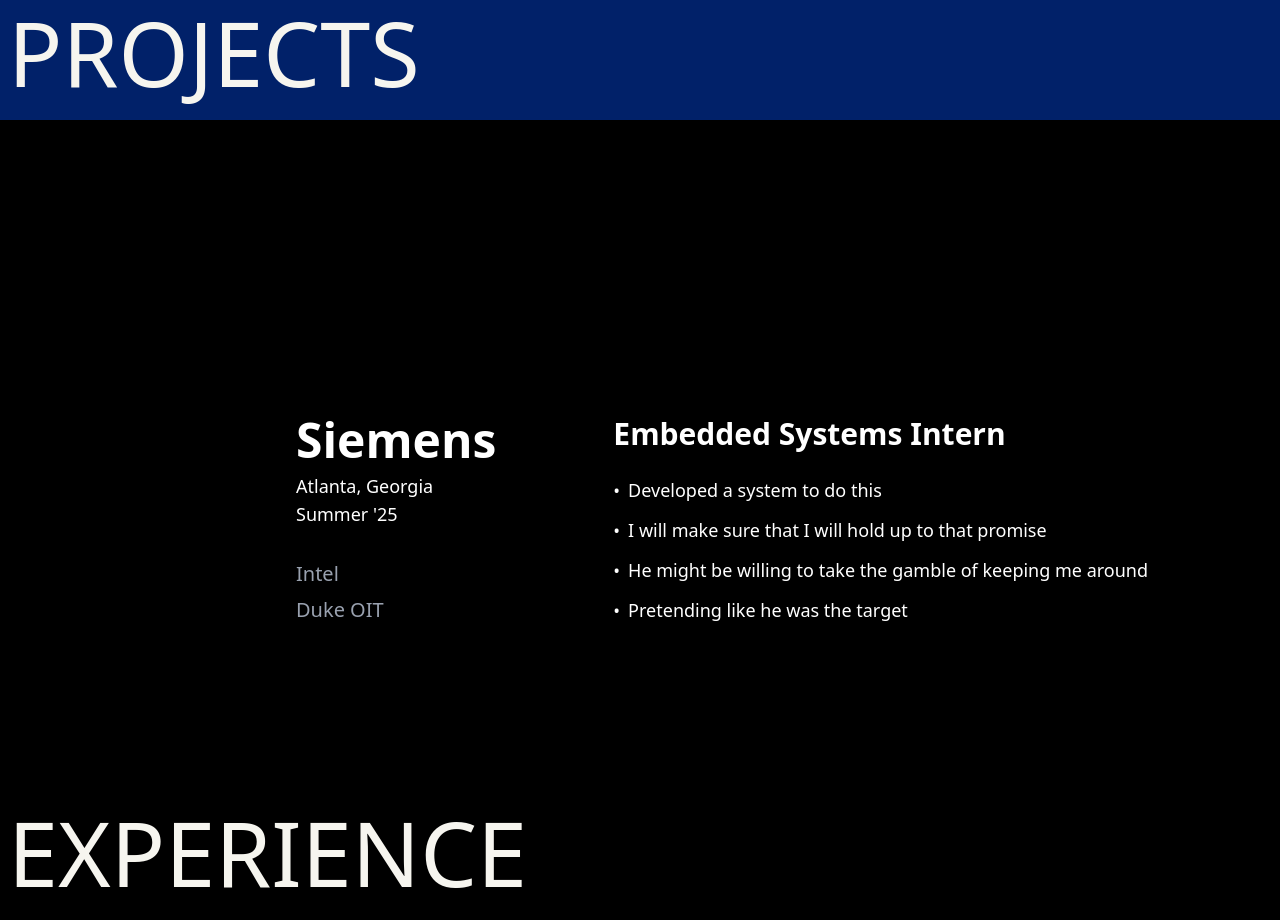
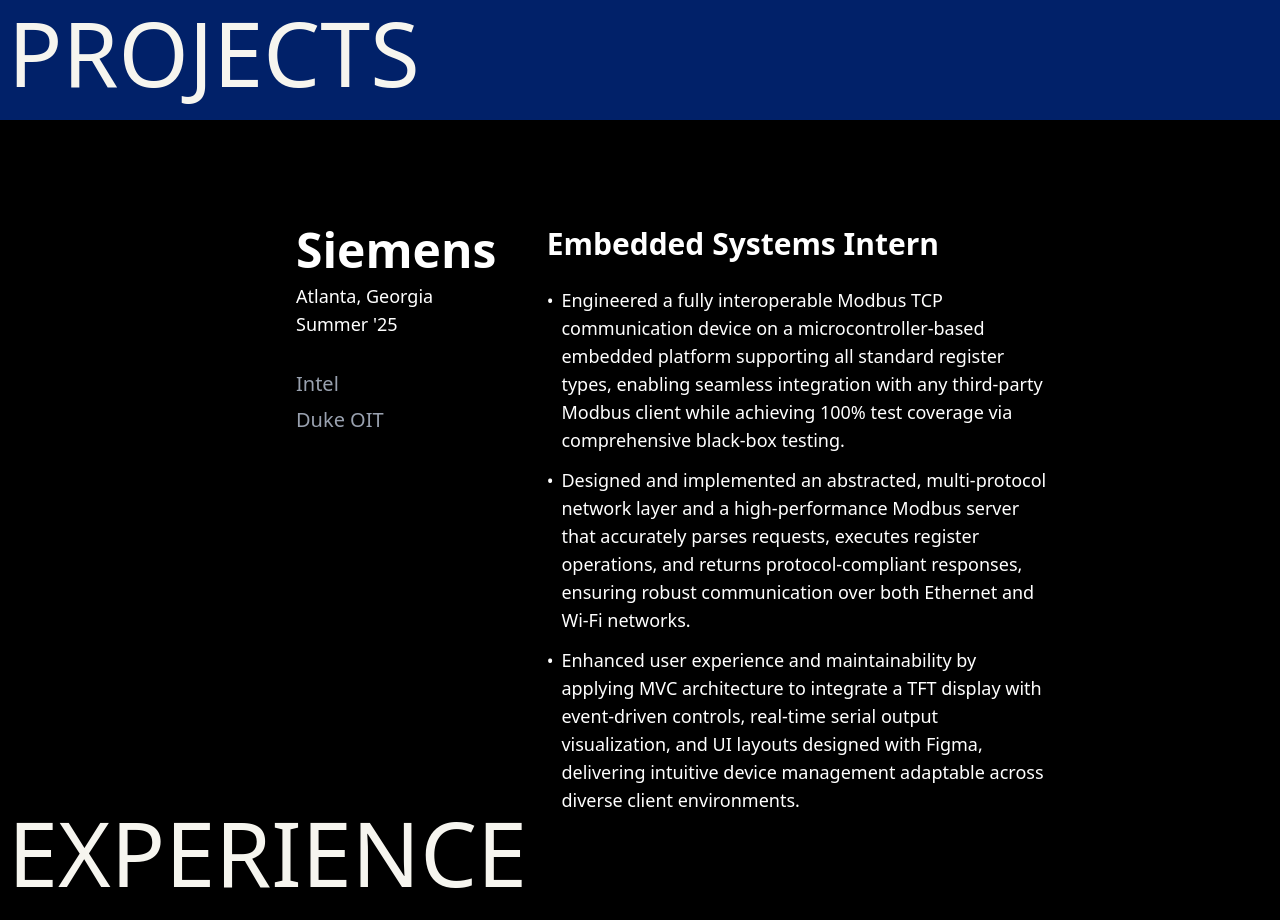
Before and after one commit to prashamsakoirala/Portfolio, a React (Vite) app: page / in a window 1280 px wide. Shown: the part 1480-2400 px from the top of the page. Built offline with nearby package versions, Linux system fonts and the light colour scheme.

Commit message:
edited experiences section

```diff
--- a/src/data/experiences.ts
+++ b/src/data/experiences.ts
@@ -7,34 +7,32 @@
     period: "Summer '25",
     role: 'Embedded Systems Intern',
     bullets: [
-      'Developed a system to do this',
-      'I will make sure that I will hold up to that promise',
-      'He might be willing to take the gamble of keeping me around',
-      'Pretending like he was the target'
+      'Engineered a fully interoperable Modbus TCP communication device on a microcontroller-based embedded platform supporting all standard register types, enabling seamless integration with any third-party Modbus client while achieving 100% test coverage via comprehensive black-box testing.',
+      'Designed and implemented an abstracted, multi-protocol network layer and a high-performance Modbus server that accurately parses requests, executes register operations, and returns protocol-compliant responses, ensuring robust communication over both Ethernet and Wi-Fi networks.',
+      'Enhanced user experience and maintainability by applying MVC architecture to integrate a TFT display with event-driven controls, real-time serial output visualization, and UI layouts designed with Figma, delivering intuitive device management adaptable across diverse client environments.'
     ]
   },
   {
     company: 'Intel',
-    location: 'Austin, Texas',
+    location: 'Rio Rancho, New Mexico',
     period: "Summer '24",
-    role: 'Software Engineering Intern',
+    role: 'Engineering Intern',
     bullets: [
-      'Optimized CPU performance algorithms',
-      'Collaborated with hardware teams on chip validation',
-      'Implemented debugging tools reducing testing time by 40%',
-      'Contributed to open-source developer tools'
+      'Developed an automated notification system using React.js, Python, and SQL to flag units on hold over 24 hours, helping engineers prioritize urgent tasks and improve production efficiency, reducing lot tracking time by 70%.',
+      'Expanded and organized the internal knowledge base and training materials on semiconductor fabrication and wafer process flows, speeding up onboarding and improving engineer understanding.',
+      'Improved product quality and data reliability by monitoring device lifecycles, mapping unique identifiers across processes, and identifying data split points to prevent information loss.',
     ]
   },
   {
     company: 'Duke OIT',
     location: 'Durham, North Carolina',
     period: "Summer '23",
-    role: 'Research Assistant',
+    role: 'Software Engineering Intern',
     bullets: [
-      'Built machine learning models for medical image analysis',
-      'Published research on AI in healthcare diagnostics',
-      'Led a team of 5 in prototype app development',
-      'Presented findings at national CS conference'
+      'Leveraged advanced Python libraries, including Pandas, GeoPandas, and Holoviews, to develop an interactive dashboard for Duke’s Nicholas School of the Environment, enabling real-time visualization of malaria outbreaks across Peru',
+      'Conducted analysis on over 60,000 rows of time series data, identifying correlations between climate patterns and malaria outbreaks to enhance predictive modeling for future outbreaks',
+      'Designed a dynamic district-level map with interactive filters, enabling researchers to track and analyze malaria outbreaks across years and regions',
+      'Collaborated with Duke researchers in biweekly meetings to align with research goals and deliver actionable insights supporting ongoing studies'
     ]
   }
 ]
--- a/src/sections/Experience.tsx
+++ b/src/sections/Experience.tsx
@@ -22,7 +22,7 @@
 
     return (
         <section className="bg-black min-h-screen w-full relative">
-            <div className="bg-black text-white min-h-screen flex justify-center items-center p-8 ml-50">
+            <div className="bg-black text-white min-h-screen flex justify-center items-center p-8 ml-50 mr-50">
                 <div className="flex max-w-5xl w-full ml-16">
                     <div className="w-1/3 pr-6">
                         <div className={`transition-all duration-500 ${isTransitioning ? '-translate-x-4 opacity-0' : 'opacity-100'}`}>
```
